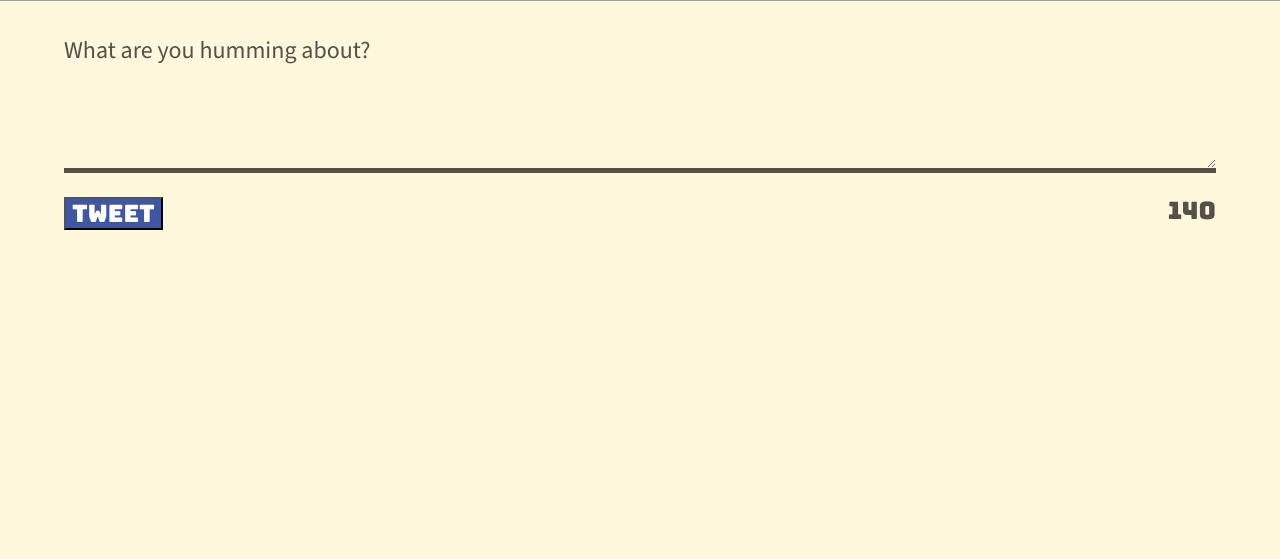
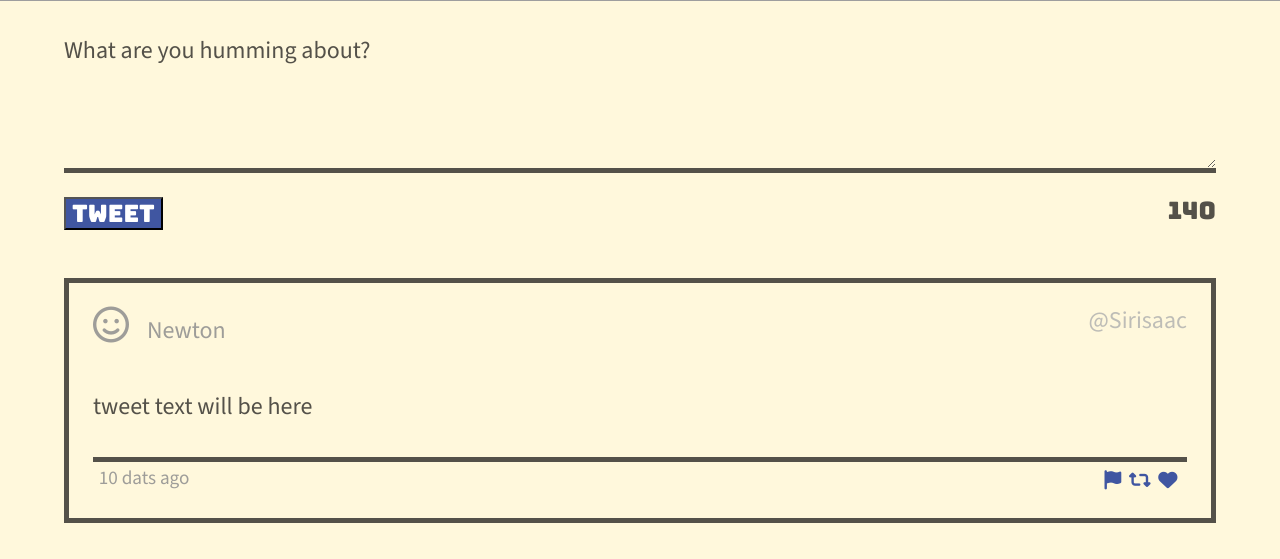
Before and after one commit to J-0-d-a-1/tweeter, a plain HTML site: page public/index.html in a window 1280 px wide. Shown: the part 519-1078 px from the top of the page. Before the commit the page ends 800 px from the top, so only its background shows below. Drawn offline with nearby package versions, Linux system fonts and the light colour scheme; grey boxes are pictures that could not be loaded.

Commit message:
Add: styles/tweet.css. Change: new Tweet container created and styled.

```diff
--- a/public/index.html
+++ b/public/index.html
@@ -31,6 +31,7 @@
     <link rel="stylesheet" href="./styles/nav.css" />
     <link rel="stylesheet" href="./styles/header.css" />
     <link rel="stylesheet" href="./styles/new-tweet.css" />
+    <link rel="stylesheet" href="./styles/tweet.css" />
 
     <!-- External JS -->
     <script src="https://ajax.googleapis.com/ajax/libs/jquery/3.4.1/jquery.min.js"></script>
@@ -76,6 +77,20 @@
           </div>
         </form>
       </section>
+      <section class="tweet">
+        <header>
+          <span><i class="fa-regular fa-face-smile"></i>Newton</span
+          ><span class="account">@Sirisaac</span>
+        </header>
+        <article>tweet text will be here</article>
+        <footer>
+          <span>10 dats ago</span>
+          <span class="icons">
+            <i class="fa-solid fa-flag"></i><i class="fa-solid fa-retweet"></i
+            ><i class="fa-solid fa-heart"></i>
+          </span>
+        </footer>
+      </section>
     </main>
   </body>
 </html>
--- a/public/styles/header.css
+++ b/public/styles/header.css
@@ -1,4 +1,4 @@
-header {
+body > header {
   width: 100%;
   height: 400px;
   display: flex;
--- a/public/styles/nav.css
+++ b/public/styles/nav.css
@@ -14,17 +14,17 @@ nav {
   padding-left: 1.5em;
 }
 
-nav span {
+nav > span {
   font-family: "Bungee", sans-serif;
   font-weight: 400;
 }
 
-.fa-solid {
+nav > div > i {
   color: red;
   font-size: 1em;
 }
 
-.sub-title {
+nav > div {
   display: flex;
   flex-direction: column;
   align-items: center;
--- /dev/null
+++ b/public/styles/tweet.css
@@ -0,0 +1,55 @@
+.tweet {
+  /* display: flex;
+  flex-direction: column; */
+  margin-top: 2em;
+  margin-bottom: 1.5em;
+  padding: 1em;
+  border: 5px solid #545149;
+}
+
+.tweet:hover {
+  box-shadow: 8px 8px 8px #9e9d99;
+}
+
+section.tweet > header {
+  display: flex;
+  justify-content: space-between;
+  color: #9e9d99;
+}
+
+section.tweet > header > span > i {
+  padding-right: 0.5em;
+  font-size: 1.5em;
+}
+
+.account {
+  color: #bebdb7;
+}
+
+section.tweet > article {
+  border-bottom: 5px solid #545149;
+  padding-top: 2em;
+  padding-bottom: 1.5em;
+}
+
+section > footer {
+  display: flex;
+  justify-content: space-between;
+  font-size: 0.8em;
+  padding-top: 0.3em;
+  padding-left: 0.3em;
+  padding-right: 0.3em;
+  color: #9e9d99;
+}
+
+section > footer > span.icons {
+  color: #4056a1;
+}
+
+section > footer > span.icons > i {
+  padding: 0.2em;
+}
+
+section > footer > span.icons > i:hover {
+  color: #eaac42;
+}
```
